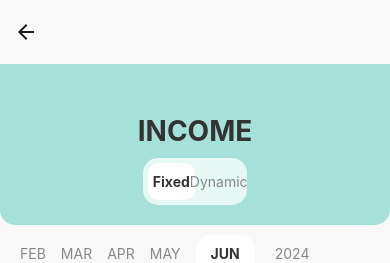
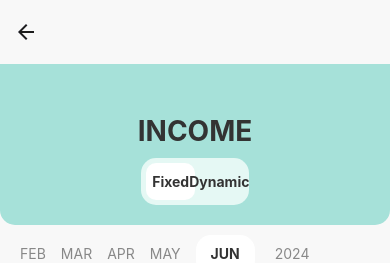
Before and after one commit to gpontas/velox, a React Native app: screen /IncomeFixed in a window 390 px wide. Shown: the top 263 px of the page. Built offline with nearby package versions, Linux system fonts and the light colour scheme.

Commit message:
interactive fixed-dynamic

```diff
--- a/package.json
+++ b/package.json
@@ -20,7 +20,7 @@
     "react-native-screens": "3.31.1"
   },
   "devDependencies": {
-    "@babel/core": "^7.20.0"
+    "@babel/core": "^7.24.0"
   },
   "private": true
 }
--- a/screens/IncomeFixed.js
+++ b/screens/IncomeFixed.js
@@ -13,15 +13,15 @@ const IncomeScreen = ( {navigation} ) => {
       <View style={styles.header}>
         <Text style={styles.headerTitle}>INCOME</Text>
         <View style={styles.tabContainer}>
-          <Pressable onPress={() => setSelectedTab('Fixed')} style={styles.tabActive}>
+          <Pressable onPress={() => setSelectedTab('Fixed')} style={selectedTab === 'Fixed' ? styles.tabActive : styles.tabInactive}>
             <TouchableOpacity>
               <Text style={styles.tabTextActive} onPress={() => setSelectedTab('Fixed')}>Fixed</Text>
             </TouchableOpacity>
           </Pressable>
 
-          <Pressable onPress={() => setSelectedTab('Dynamic')} style={styles.tabInactive}>
+          <Pressable onPress={() => setSelectedTab('Dynamic')} style={selectedTab === 'Dynamic' ? styles.tabActive : styles.tabInactive}>
             <TouchableOpacity>
-              <Text style={styles.tabTextInactive} onPress={() => setSelectedTab('Dynamic')} >Dynamic</Text>
+              <Text style={styles.tabTextActive} onPress={() => setSelectedTab('Dynamic')} >Dynamic</Text>
             </TouchableOpacity>
           </Pressable>
 
```
Also changed, not shown: 1 other file (tests, documents, lock files or other folders).
